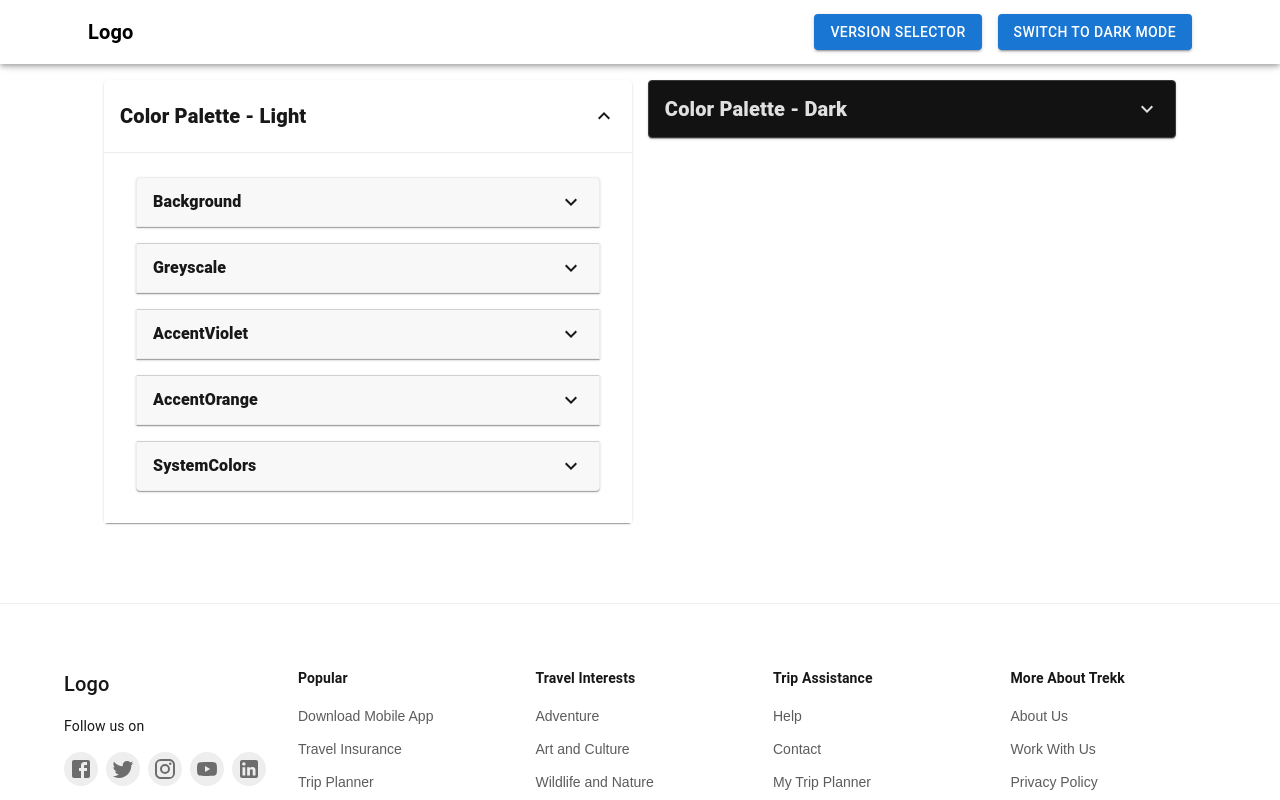
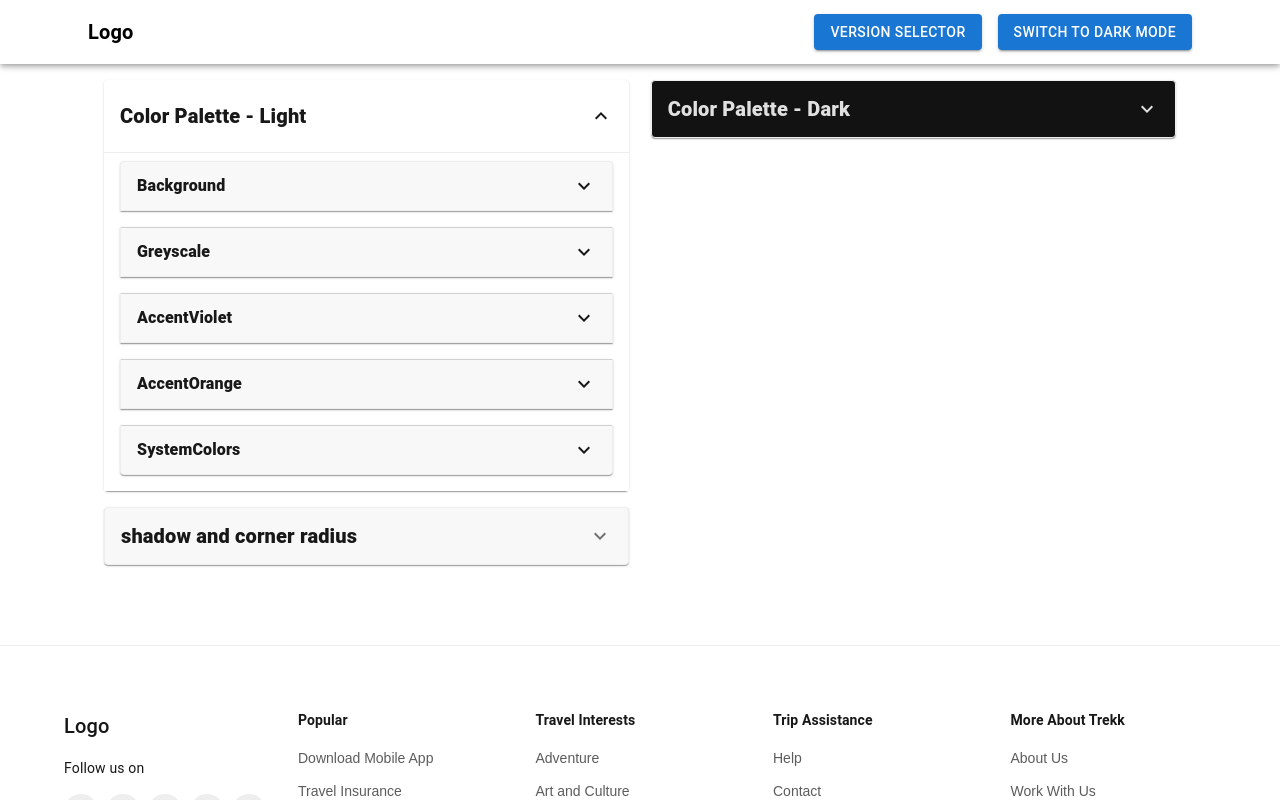
Before and after one commit to Yuki-kykyky/layout-demos, a Next.js app: page / in a window 1280 px wide. Both pictures are taken after a click on the button "Color Palette - Light". Shown: the top 800 px of the page. Built offline with nearby package versions, Linux system fonts and the light colour scheme.

Commit message:
import shadow style

```diff
--- /dev/null
+++ b/app/common/styles/shadows.ts
@@ -0,0 +1,14 @@
+export const Shadows = {
+    Z100: {
+        description: "#848484 15% blur 10",
+        boxShadow: "0px 0px 10px rgba(131.75, 131.75, 131.75, 0.15)",
+    },
+    Z200: {
+        description: "#848484 20% blur 20",
+        boxShadow: "0px 0px 20px rgba(131.75, 131.75, 131.75, 0.20)",
+    },
+    Z300: {
+        description: "#848484 25% blur 30",
+        boxShadow: "0px 0px 30px rgba(131.75, 131.75, 131.75, 0.25)",
+    },
+};
--- a/app/components/page2/color-palette-list.tsx
+++ b/app/components/page2/color-palette-list.tsx
@@ -21,17 +21,6 @@ export function ColorPaletteList({
 
   return (
     <Box
-      data-layer="color-palette"
-      sx={{
-        width: "100%",
-        display: "flex",
-        flexDirection: "column",
-        alignItems: "center",
-        overflow: "hidden",
-        p: 2,
-      }}
-    >
-      <Box
       data-layer="palette"
       sx={{
         width: "100%",
@@ -48,7 +37,7 @@ export function ColorPaletteList({
             display: "flex",
             flexDirection: "column",
             bgcolor: colorPalette.Background.bgDarken,
-              border: `1px solid ${colorPalette.Greyscale.dividers}`,
+            border: (theme) => `1px solid ${theme.palette.grey[200]}`,
           }}
         >
           {/* 分类标题 */}
@@ -90,6 +79,5 @@ export function ColorPaletteList({
         </Accordion>
       ))}
     </Box>
-    </Box>
   );
 }
--- /dev/null
+++ b/app/components/page2/shadow-item.tsx
@@ -0,0 +1,61 @@
+import React from "react";
+import { Box, Typography, Paper } from "@mui/material";
+
+export default function ShadowItem({
+  shadowName,
+  shadow,
+}: {
+  shadowName: string;
+  shadow: { description: string; boxShadow: string };
+}) {
+  return (
+    <Paper
+      sx={{
+        width: 280,
+        display: "flex",
+        alignItems: "center",
+        padding: 2,
+        gap: 2,
+        bgcolor: (theme) => theme.palette.background.default,
+      }}
+    >
+      {/* 颜色显示块 */}
+      <Box
+        sx={{
+          width: 40,
+          height: 40,
+          borderRadius: 2,
+          boxShadow: shadow.boxShadow,
+        }}
+      />
+
+      <Box
+        sx={{
+          display: "flex",
+          flexDirection: "column",
+          flexGrow: 1,
+        }}
+      >
+        <Typography
+          component="div"
+          sx={{
+            fontWeight: "700",
+            fontFamily: "Mulish, sans-serif",
+          }}
+        >
+          Shadows {shadowName}
+        </Typography>
+        <Typography
+          variant="body2"
+          component="div"
+          sx={{
+            fontWeight: "500",
+            fontFamily: "Mulish, sans-serif",
+          }}
+        >
+          {shadow.description}
+        </Typography>
+      </Box>
+    </Paper>
+  );
+}
--- /dev/null
+++ b/app/components/page2/shadow-list.tsx
@@ -0,0 +1,15 @@
+import { Shadows } from "../../common/styles/shadows";
+import { Stack } from "@mui/material";
+import React from "react";
+import ShadowItem from "./shadow-item";
+
+export function ShadowList() {
+  const shadowCategories = Object.entries(Shadows);
+  return (
+    <Stack data-layer="shadow-list" direction="row" flexWrap="wrap" gap={2}>
+      {shadowCategories.map(([key, shadow]) => (
+        <ShadowItem shadowName={key} key={key} shadow={shadow} />
+      ))}
+    </Stack>
+  );
+}
--- a/app/pages/woop-design-system.tsx
+++ b/app/pages/woop-design-system.tsx
@@ -1,22 +1,28 @@
+import ExpandMoreIcon from "@mui/icons-material/ExpandMore";
 import {
+  Accordion,
   AccordionDetails,
-  Accordion,
+  AccordionSummary,
+  Box,
   Container,
+  Stack,
   Typography,
-  AccordionSummary,
-  Stack,
-  Box,
 } from "@mui/material";
+import { ColorPalette, ColorPaletteDark } from "../common/styles/color-palette";
 import { ColorPaletteList } from "../components/page2/color-palette-list";
+import { ShadowList } from "../components/page2/shadow-list";
 import React from "react";
-import ExpandMoreIcon from "@mui/icons-material/ExpandMore";
-import { ColorPalette, ColorPaletteDark } from "../common/styles/color-palette";
 
 export function WoopDesignSystem() {
   return (
     <Container maxWidth="xl">
-      <Stack direction="row" gap={2}>
-        <Box>
+      <Stack
+        direction="row"
+        gap={2}
+        flexWrap="wrap"
+        justifyContent="space-between"
+      >
+        <Box sx={{ width: "49%" }}>
           <Accordion
             sx={{
               bgcolor: ColorPalette.Background.bgLight,
@@ -51,12 +57,12 @@ export function WoopDesignSystem() {
             </AccordionDetails>
           </Accordion>
         </Box>
-        <Box>
+        <Box sx={{ width: "49%" }}>
           <Accordion
             id="color-palette-dark-list"
             sx={{
               bgcolor: ColorPaletteDark.Background.bgDarken,
-              border: `1px solid ${ColorPaletteDark.Greyscale.dividers}`,
+              border: (theme) => `1px solid ${theme.palette.grey[200]}`,
             }}
           >
             <AccordionSummary
@@ -80,10 +86,32 @@ export function WoopDesignSystem() {
             <AccordionDetails
               sx={{
                 bgcolor: ColorPaletteDark.Background.bgDarken,
-                borderTop: `1px solid ${ColorPaletteDark.Greyscale.dividers}`,
+                borderTop: (theme) => `1px solid ${theme.palette.grey[200]}`,
               }}
             >
               <ColorPaletteList colorPalette={ColorPaletteDark} />
+            </AccordionDetails>
+          </Accordion>
+        </Box>
+        <Box sx={{ width: "49%" }}>
+          <Accordion
+            sx={{
+              border: (theme) => `1px solid ${theme.palette.grey[200]}`,
+            }}
+          >
+            <AccordionSummary expandIcon={<ExpandMoreIcon />}>
+              <Typography variant="h6" fontWeight="800">
+                shadow and corner radius
+              </Typography>
+            </AccordionSummary>
+            <AccordionDetails
+              sx={{
+                pt: 2,
+                bgcolor: (theme) => theme.palette.background.default,
+                borderTop: (theme) => `1px solid ${theme.palette.grey[200]}`,
+              }}
+            >
+              <ShadowList />
             </AccordionDetails>
           </Accordion>
         </Box>
```
Lines whose indentation alone changed are shown as unchanged.
